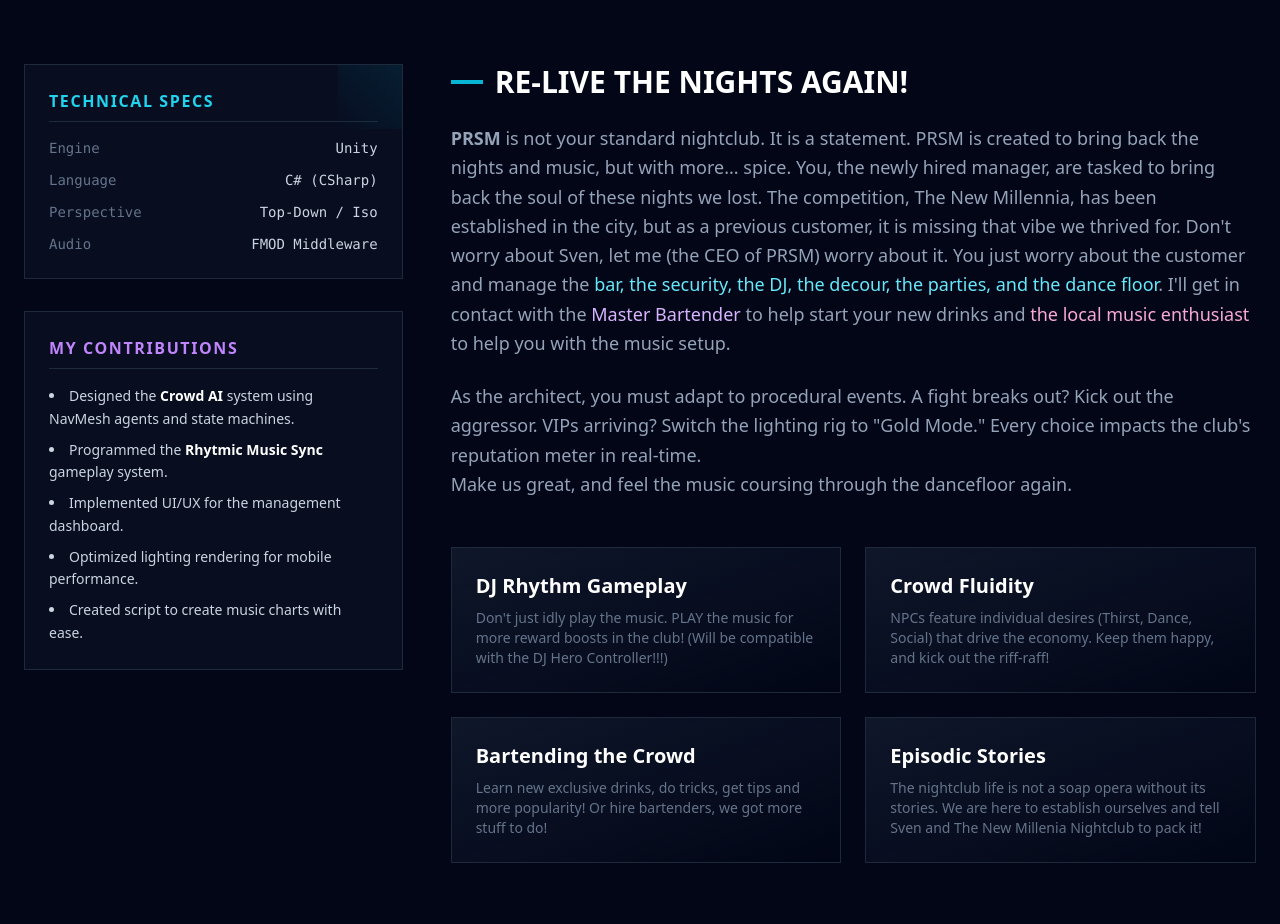
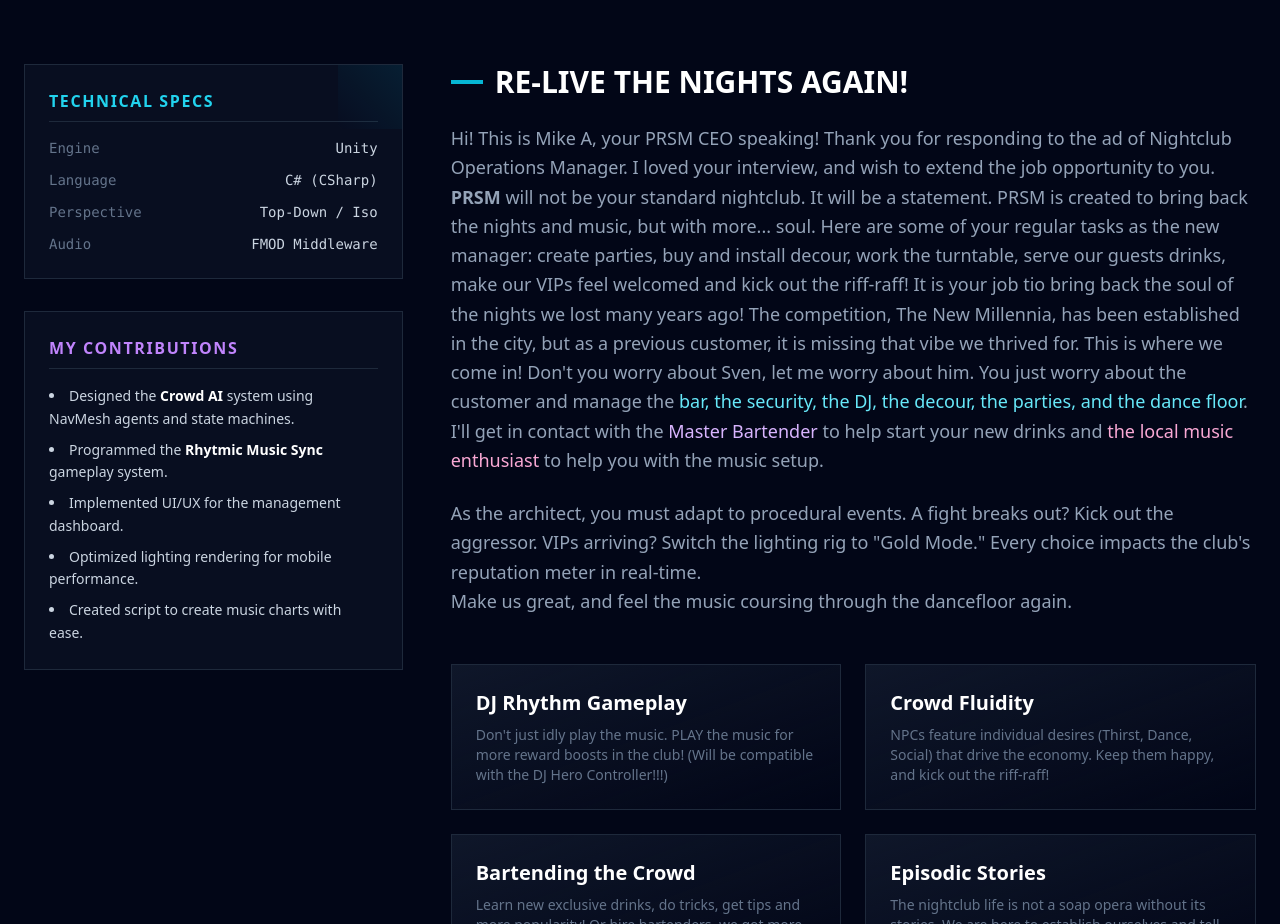
Before and after one commit to OwlhootMike/owlhootgames-site, a Next.js app: page /games/nightclubs in a window 1280 px wide. Shown: the part 1001-1925 px from the top of the page. Built offline with nearby package versions, Linux system fonts and the light colour scheme.

Commit message:
Updating PRSM page

```diff
--- a/app/games/nightclubs/page.tsx
+++ b/app/games/nightclubs/page.tsx
@@ -120,10 +120,12 @@
                 Re-Live the Nights Again!
               </h2>
               <p className="text-slate-400 text-lg leading-relaxed mb-6">
-                <strong>PRSM</strong> is not your standard nightclub. It is a statement. PRSM is created to bring back the nights and music, but with more... spice.
-                You, the newly hired manager, are tasked to bring back the soul of these nights we lost.
-                The competition, The New Millennia, has been established in the city, but as a previous customer, it is missing that vibe we thrived for.
-                Don't worry about Sven, let me (the CEO of PRSM) worry about it.
+                Hi! This is Mike A, your PRSM CEO speaking! Thank you for responding to the ad of Nightclub Operations Manager. I loved your interview, and wish to extend
+                the job opportunity to you. <strong>PRSM</strong> will not be your standard nightclub. It will be a statement. PRSM is created to bring back the nights and music, but with more... soul.
+                Here are some of your regular tasks as the new manager: create parties, buy and install decour, work the turntable, serve our guests drinks, make our
+                VIPs feel welcomed and kick out the riff-raff! It is your job tio bring back the soul of the nights we lost many years ago!
+                The competition, The New Millennia, has been established in the city, but as a previous customer, it is missing that vibe we thrived for. This is where we come in!
+                Don't you worry about Sven, let me worry about him.
                 You just worry about the customer and manage the <span className="text-cyan-300">bar, the security, the DJ, the decour, the parties, and the dance floor</span>.
                  I'll get in contact with the <span className="text-purple-300">Master Bartender</span> to help start your new drinks and <span className="text-pink-300">the local music enthusiast</span> to help you with the music setup.
               </p>
```
